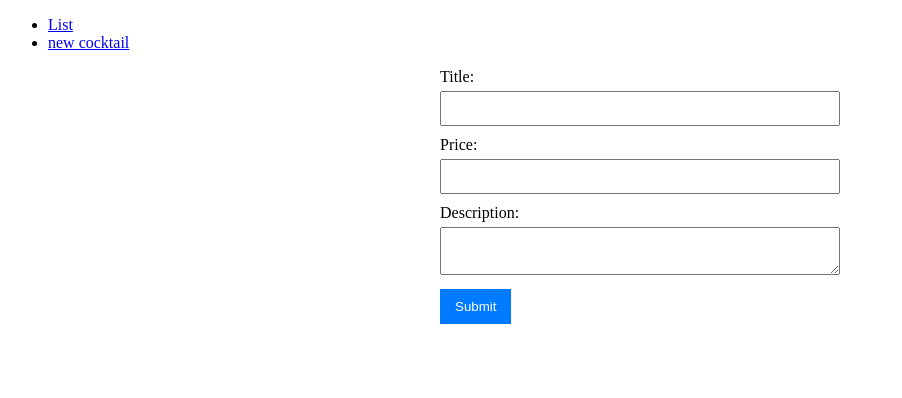
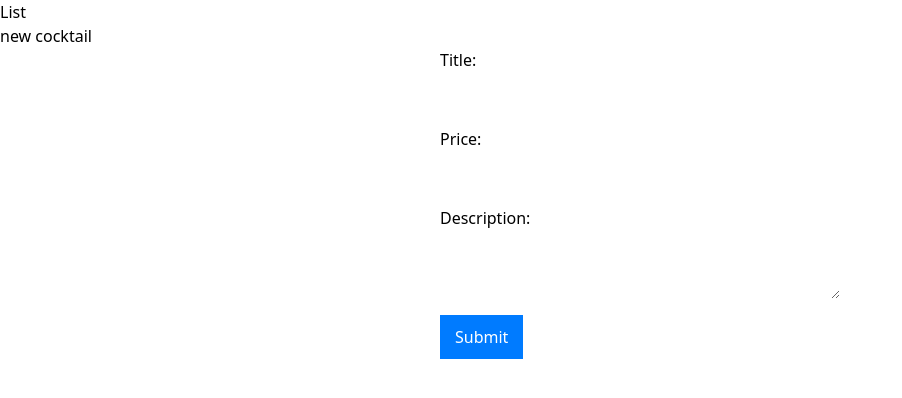
Before and after one commit to razvanghel/nestjs-assessment, a Vue app in the folder frontend/: page /new in a window 1280 px wide. Shown: the top 398 px of the page, without its empty margins (0-902 px from the left). Built offline with nearby package versions, Linux system fonts and the light colour scheme.

Commit message:
tailwind setup

```diff
--- a/frontend/package.json
+++ b/frontend/package.json
@@ -16,8 +16,11 @@
     "@vue/cli-plugin-babel": "~5.0.0",
     "@vue/cli-plugin-eslint": "~5.0.0",
     "@vue/cli-service": "~5.0.0",
+    "autoprefixer": "^10.4.27",
     "eslint": "^7.32.0",
-    "eslint-plugin-vue": "^8.0.3"
+    "eslint-plugin-vue": "^8.0.3",
+    "postcss": "^8.5.8",
+    "tailwindcss": "^3.4.13"
   },
   "eslintConfig": {
     "root": true,
--- /dev/null
+++ b/frontend/postcss.config.js
@@ -0,0 +1,6 @@
+module.exports = {
+  plugins: {
+    tailwindcss: {},
+    autoprefixer: {},
+  },
+}
--- /dev/null
+++ b/frontend/src/assets/main.css
@@ -0,0 +1,3 @@
+@tailwind base;
+@tailwind components;
+@tailwind utilities;
--- a/frontend/src/main.js
+++ b/frontend/src/main.js
@@ -1,7 +1,7 @@
 import { createApp } from 'vue';
 import App from './App.vue';
 import router from './router';
-
+import './assets/main.css'
 const app = createApp(App);
 
 app.use(router);
--- /dev/null
+++ b/frontend/tailwind.config.js
@@ -0,0 +1,11 @@
+/** @type {import('tailwindcss').Config} */
+module.exports = {
+  content: [
+    "./public/index.html",
+    "./src/**/*.{vue,js,ts,jsx,tsx}",
+  ],
+  theme: {
+    extend: {},
+  },
+  plugins: [],
+}
```
Also changed, not shown: 1 other file (tests, documents, lock files or other folders).
